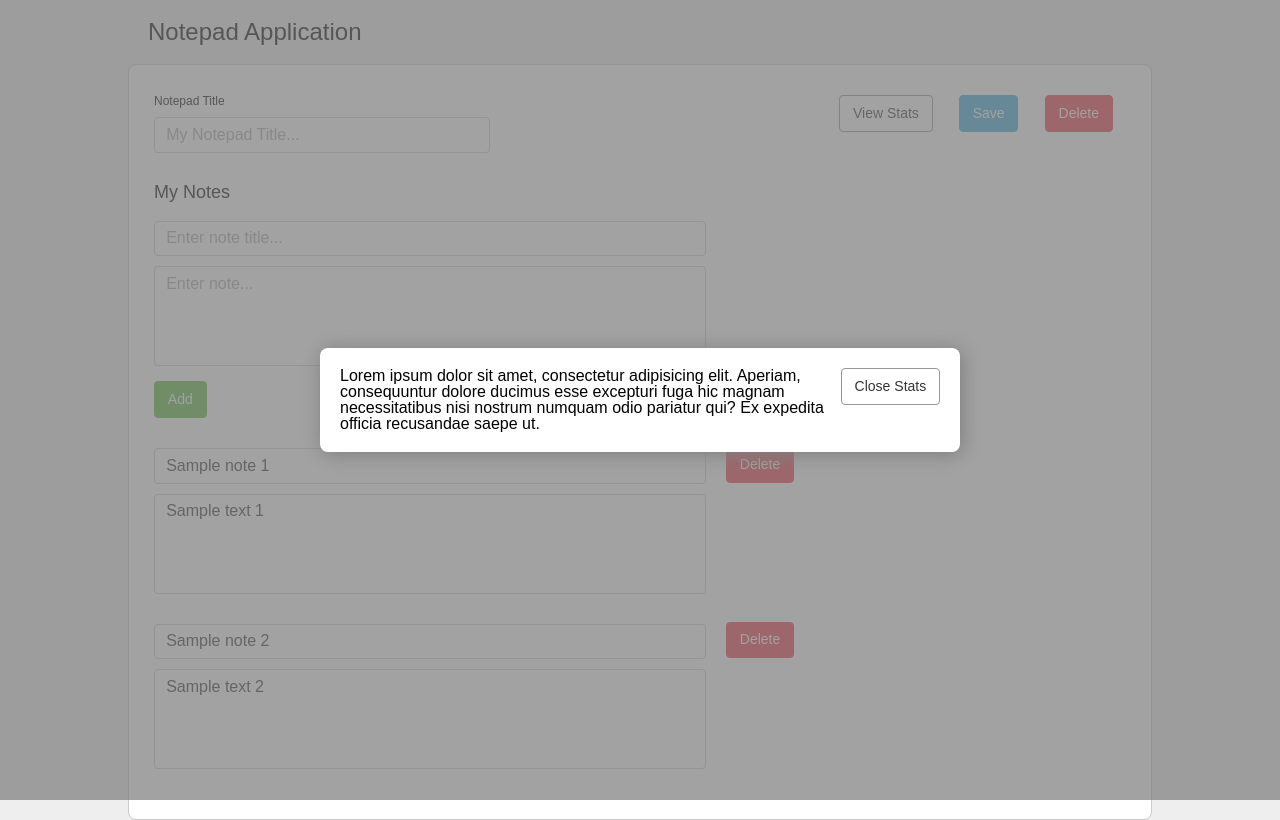
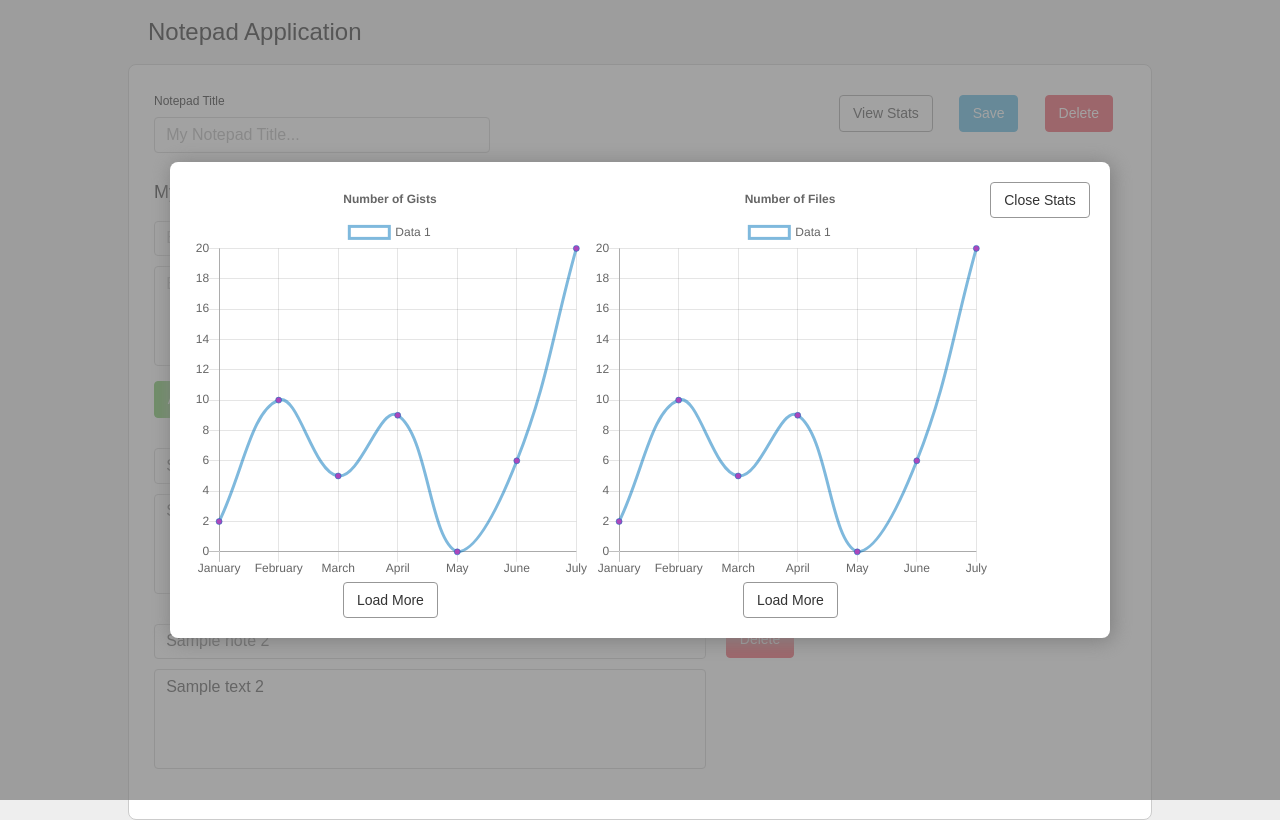
Before and after one commit to davidmkrtchyan991/disqotest, a Vue app: page / in a window 1280 px wide. Both pictures are taken after a click on the button "View Stats". Built offline with nearby package versions, Linux system fonts and the light colour scheme.

Commit message:
Added line charts

```diff
--- a/package.json
+++ b/package.json
@@ -8,8 +8,10 @@
     "lint": "vue-cli-service lint"
   },
   "dependencies": {
+    "chart.js": "^2.9.4",
     "core-js": "^3.6.5",
-    "vue": "^2.6.11"
+    "vue": "^2.6.11",
+    "vue-chartjs": "^3.5.1"
   },
   "devDependencies": {
     "@vue/cli-plugin-babel": "~4.5.0",
--- a/src/components/Main.vue
+++ b/src/components/Main.vue
@@ -48,7 +48,7 @@
         </div>
       </div>
     </div>
-    <Modal v-show="isModalVisible"
+    <Modal v-if="isModalVisible"
         @close="closeModal" />
   </div>
 </template>
--- a/src/components/Modal.vue
+++ b/src/components/Modal.vue
@@ -4,7 +4,12 @@
       <div class="modal"
            role="dialog">
         <div class="chart-container">
-          Lorem ipsum dolor sit amet, consectetur adipisicing elit. Aperiam, consequuntur dolore ducimus esse excepturi fuga hic magnam necessitatibus nisi nostrum numquam odio pariatur qui? Ex expedita officia recusandae saepe ut.
+          <LineChart name="Number of Gists" />
+          <Button value="Load More" />
+        </div>
+        <div class="chart-container">
+          <LineChart name="Number of Files" />
+          <Button value="Load More" />
         </div>
         <div class="close-button">
           <Button value="Close Stats" @click="close" />
@@ -16,11 +21,13 @@
 
 <script>
 import Button from "./partials/Button";
+import LineChart from "./partials/LineChart";
 
 export default {
   name: 'Modal',
   components: {
     Button,
+    LineChart,
   },
   methods: {
     close() {
@@ -49,14 +56,16 @@ export default {
     box-shadow: 2px 2px 20px 1px gray;
     overflow-x: auto;
     display: flex;
-    max-width: 50%;
     padding: 20px;
     border-radius: 0.5rem;
     @include breakpoint(xs) {
       max-width: 90%;
     }
     .chart-container {
+      display: flex;
+      flex-direction: column;
       flex: 1;
+      align-items: center;
     }
   }
 }
--- /dev/null
+++ b/src/components/partials/LineChart.vue
@@ -0,0 +1,45 @@
+<script>
+import { Line } from "vue-chartjs";
+
+export default {
+  extends: Line,
+  props: {
+    name: {
+      type: String,
+      required: true,
+    },
+  },
+  mounted() {
+    this.renderChart(
+        {
+          labels: [
+            "January",
+            "February",
+            "March",
+            "April",
+            "May",
+            "June",
+            "July"
+          ],
+          datasets: [
+            {
+              label: "Data 1",
+              data: [2, 10, 5, 9, 0, 6, 20],
+              backgroundColor: "transparent",
+              borderColor: "rgba(1, 116, 188, 0.50)",
+              pointBackgroundColor: "rgba(171, 71, 188, 1)"
+            }
+          ]
+        },
+        {
+          responsive: true,
+          maintainAspectRatio: false,
+          title: {
+            display: true,
+            text: this.name,
+          }
+        }
+    );
+  }
+};
+</script>
```
Also changed, not shown: 1 other file (tests, documents, lock files or other folders).
